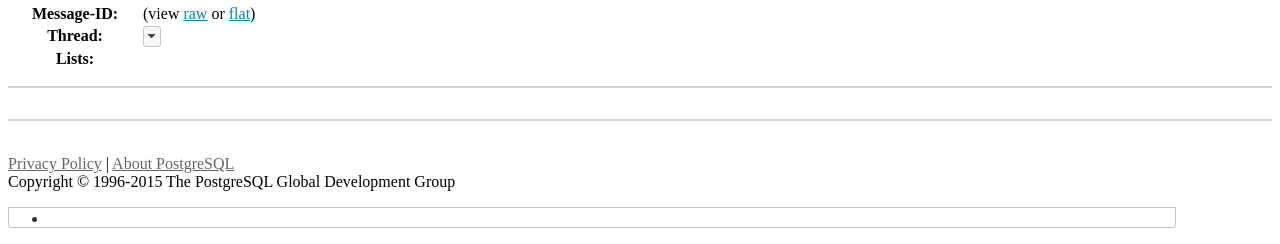
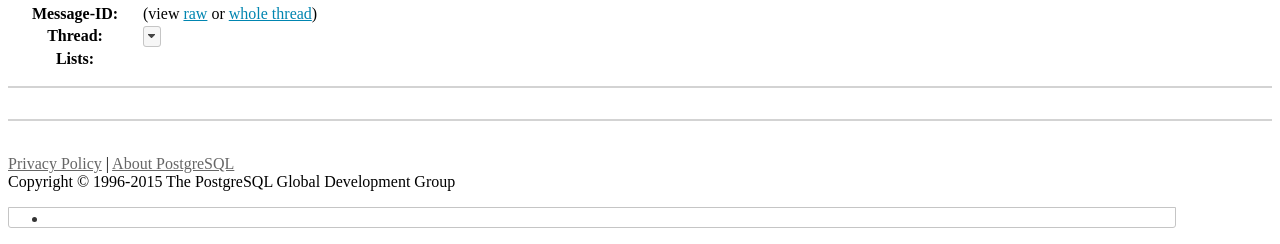
Before and after one commit to postgres/pgarchives, a Django app: template django/archives/mailarchives/templates/message.html in a window 1280 px wide. Shown: the part 919-1163 px from the top of the page. Run offline with Django 3.2, Linux system fonts and the light colour scheme; the template is opened without the code that fills it, so the values that code supplies are empty; some libraries are stand-ins or nearby versions.

Commit message:
Rename "flat" to "whole thread" in the link in the message view
Clearly it's not obvious enough what it means, so try to make it a bit
more clear. Per suggestion from Tom Lane.

```diff
--- a/django/archives/mailarchives/templates/message.html
+++ b/django/archives/mailarchives/templates/message.html
@@ -45,7 +45,7 @@ $(function(){
  </tr>
  <tr>
   <th>Message-ID:</th>
-  <td><a href="/message-id/{{msg.messageid}}">{{msg.messageid}}</a> (view <a href="/message-id/raw/{{msg.messageid}}">raw</a> or <a href="/message-id/flat/{{msg.messageid}}">flat</a>)</td>
+  <td><a href="/message-id/{{msg.messageid}}">{{msg.messageid}}</a> (view <a href="/message-id/raw/{{msg.messageid}}">raw</a> or <a href="/message-id/flat/{{msg.messageid}}">whole thread</a>)</td>
  </tr>
  <tr>
   <th>Thread:</th>
```
